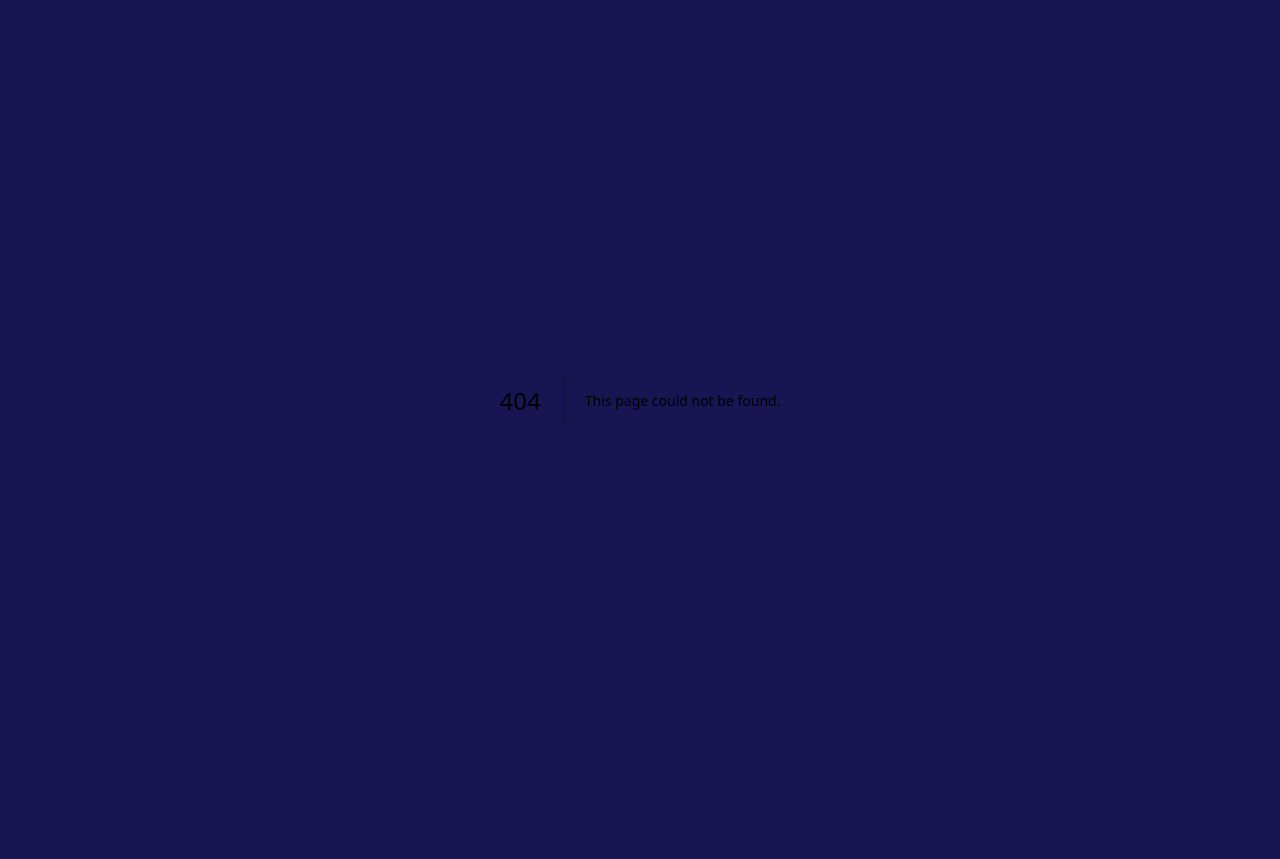
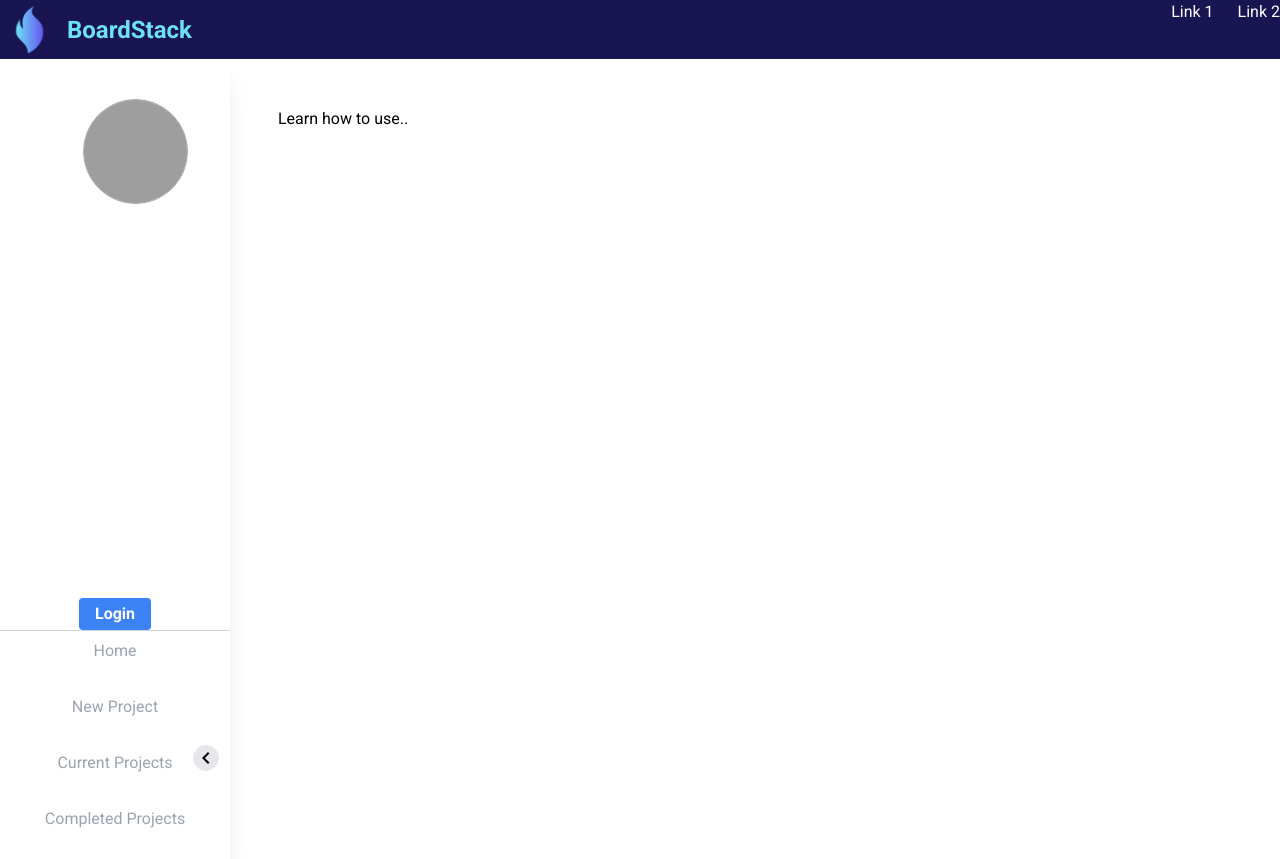
Before and after one commit to GabrielPaparello/TrelloClon, a Next.js app: page /projects/learnBoardStack in a window 1280 px wide. Before the commit this address had no page. Before the commit the page ends 800 px from the top, so only its background shows below. Built offline with nearby package versions, Linux system fonts and the light colour scheme; no server answers; grey boxes are pictures that could not be loaded; a web font is replaced by a local one.

Commit message:
learnsection

```diff
--- a/src/app/components/Sections/Hero.tsx
+++ b/src/app/components/Sections/Hero.tsx
@@ -20,7 +20,7 @@ const Hero = () => {
               Get Started
             </a>
           </Link>
-          <Link href="projects">
+          <Link href="projects/learnBoardStack">
             <a className="w-52 text-blue-500 font-bold py-2 px-4 rounded inline-block border border-blue-500 hover:bg-blue-100">
               Learn More...
             </a>
--- /dev/null
+++ b/src/app/projects/learnBoardStack/page.tsx
@@ -0,0 +1,7 @@
+import React from "react";
+
+const page = () => {
+  return <div>Learn how to use..</div>;
+};
+
+export default page;
```
